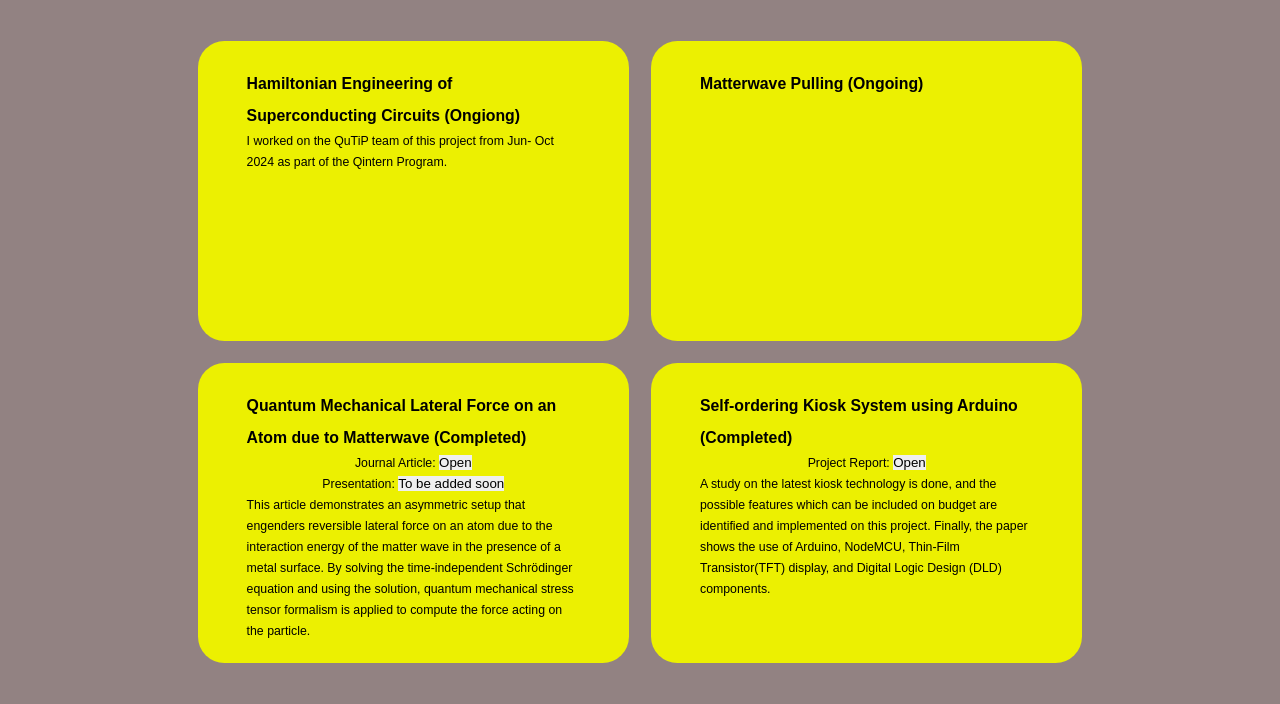
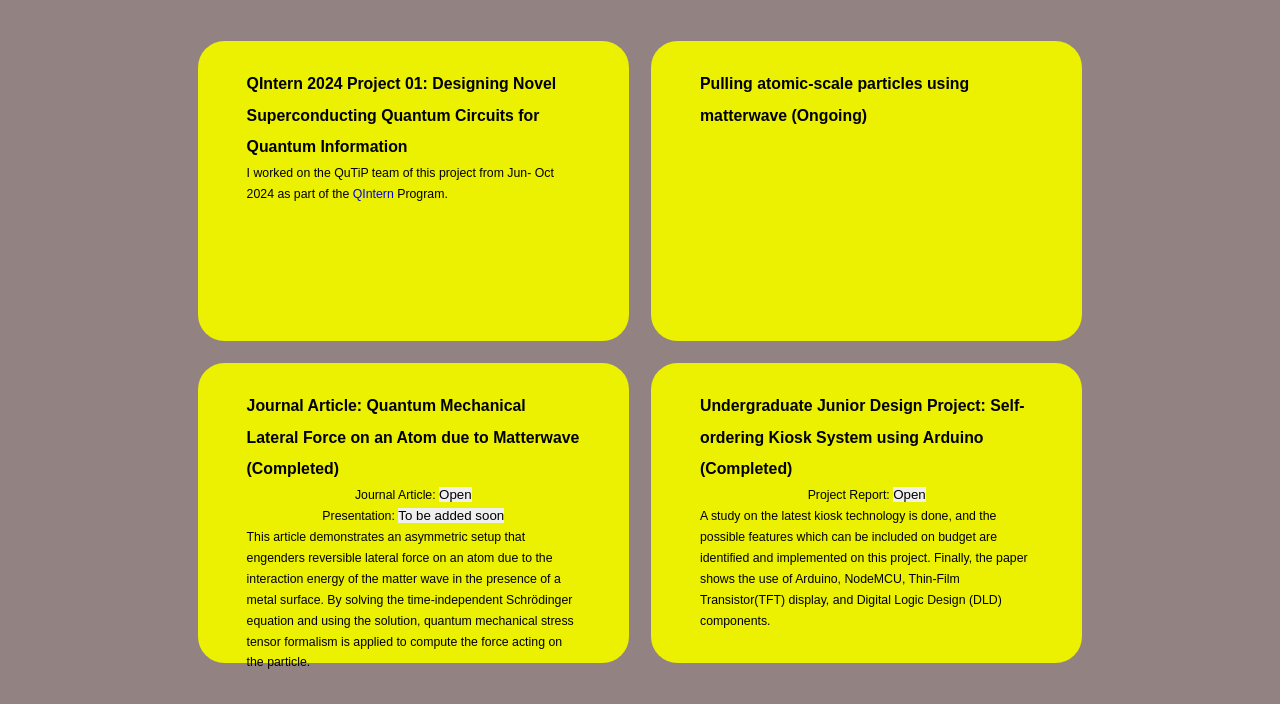
Before and after one commit to SadiaHumairaSalsabil/My-Portfolio, a plain HTML site: page researchprojects.html in a window 1280 px wide. Shown: the part 216-920 px from the top of the page. Drawn offline with nearby package versions, Linux system fonts and the light colour scheme.

Commit message:
Add files via upload

```diff
--- a/researchprojects.html
+++ b/researchprojects.html
@@ -39,22 +39,23 @@
     <div class="researchprojects-container">
       <div class="researchprojects-box">
         <div class="researchprojects-info">
-          <h4>Hamiltonian Engineering of Superconducting Circuits (Ongiong)</h4>
-          <p>I worked on the QuTiP team of this project from Jun- Oct 2024 as part of the Qintern Program. </p>
+          <h4>QIntern 2024 Project 01: Designing Novel Superconducting Quantum Circuits for Quantum Information</h4>
+          <p>I worked on the QuTiP team of this project from Jun- Oct 2024 as part of the <a
+              href="https://qworld.net/qintern-2024/">QIntern</a> Program. </p>
         </div>
       </div>
 
 
       <div class="researchprojects-box">
         <div class="researchprojects-info">
-          <h4>Matterwave Pulling (Ongoing)</h4>
+          <h4>Pulling atomic-scale particles using matterwave (Ongoing)</h4>
           <p></p>
         </div>
       </div>
 
       <div class="researchprojects-box">
         <div class="researchprojects-info">
-          <h4>Quantum Mechanical Lateral Force on an Atom due to Matterwave (Completed)</h4>
+          <h4>Journal Article: Quantum Mechanical Lateral Force on an Atom due to Matterwave (Completed)</h4>
           <p>Journal Article: <button
               onclick="window.open('Quantum Mechanical Lateral Force on an Atom due to Matter Wave.pdf','_blank')">Open</button>
           </p>
@@ -70,7 +71,7 @@
 
       <div class="researchprojects-box">
         <div class="researchprojects-info">
-          <h4>Self-ordering Kiosk System using Arduino (Completed)</h4>
+          <h4>Undergraduate Junior Design Project: Self-ordering Kiosk System using Arduino (Completed)</h4>
           <p>Project Report: <button onclick="window.open('JuniorDesignProject.pdf','_blank')">Open</button></p>
           <p>A study on the latest kiosk technology
             is done, and the possible features which can be included on budget
```
